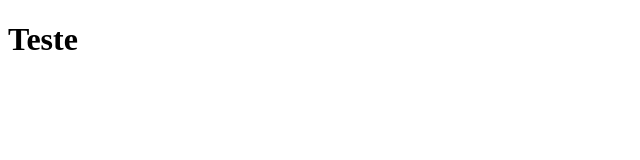
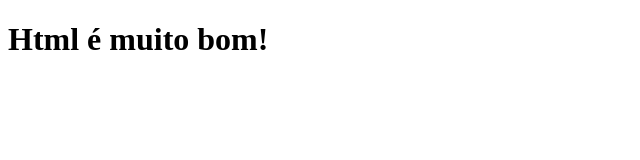
Before and after one commit to FlavioKenzie/gi_kenzie_aula, a plain HTML site: page index.html in a window 1280 px wide. Shown: the whole page, without its empty margins (0-640 px from the left). Drawn offline with Linux system fonts and the light colour scheme.

Commit message:
Alteração dentro da tag H1

```diff
--- a/index.html
+++ b/index.html
@@ -7,6 +7,6 @@
     <title>Document</title>
 </head>
 <body>
-    <h1>Teste</h1>
+    <h1>Html é muito bom!</h1>
 </body>
 </html>
```
